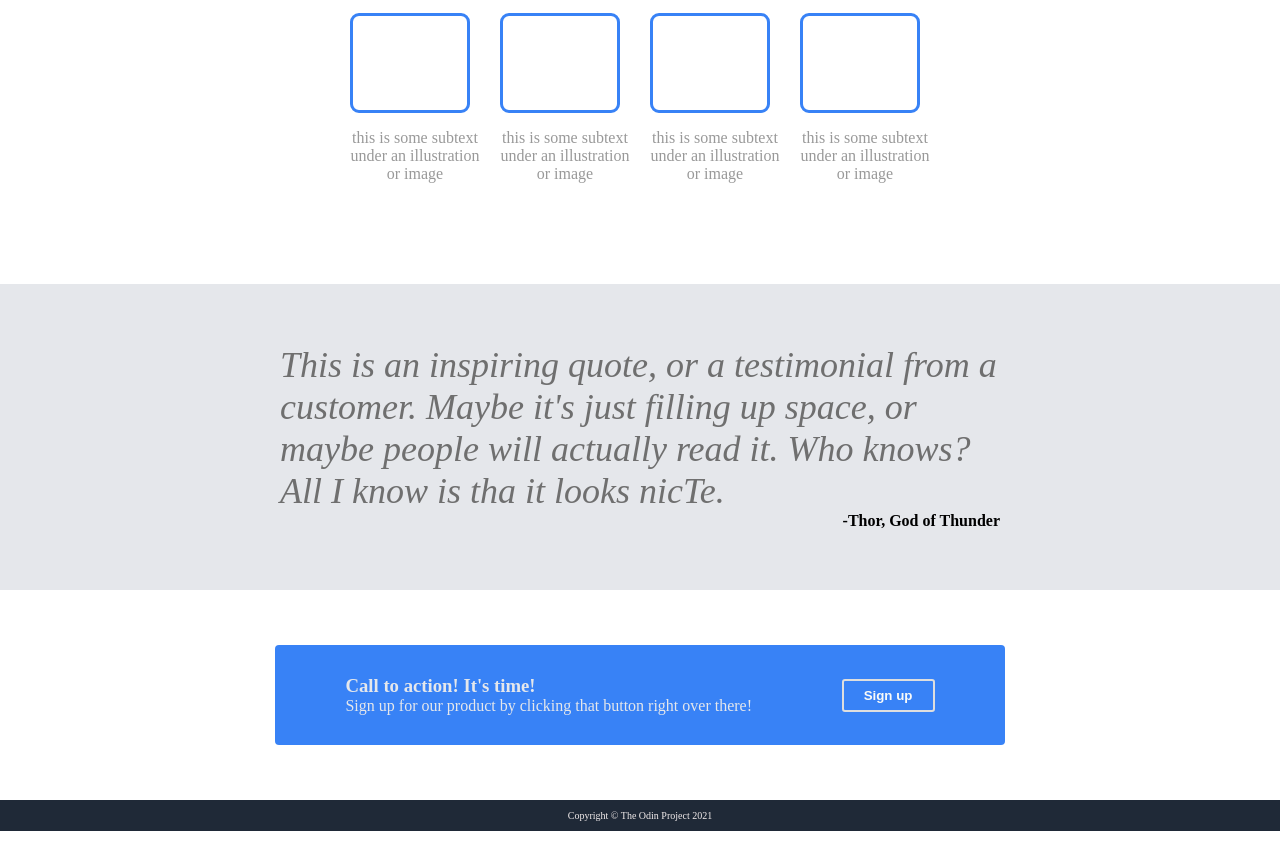
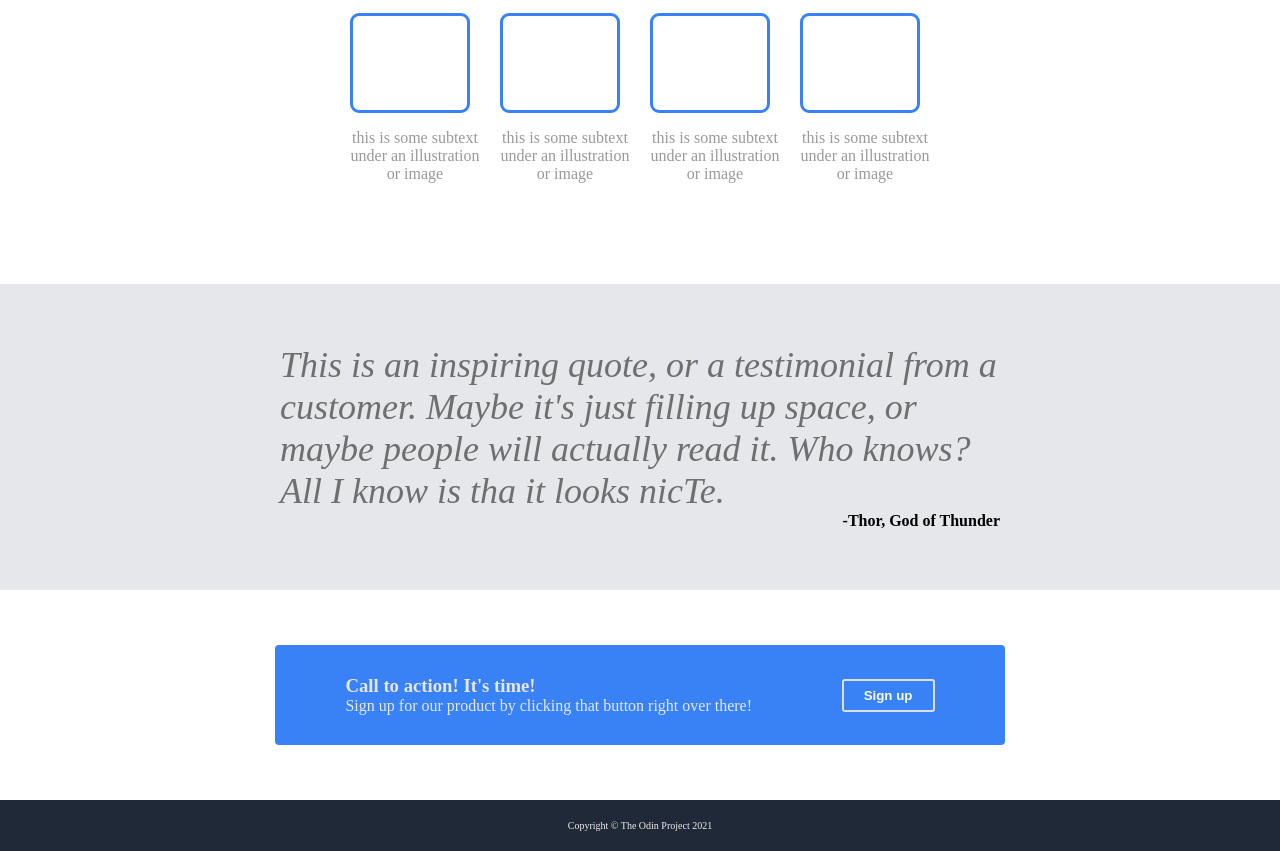
Before and after one commit to Armand75/odinfoundations-cssProject, a plain HTML site: page index.html in a window 1280 px wide. Shown: the part 528-1379 px from the top of the page. Drawn offline with Linux system fonts and the light colour scheme.

Commit message:
increase padding on the footer paragraph

```diff
--- a/styles.css
+++ b/styles.css
@@ -212,7 +212,7 @@ footer {
 }
 
 footer p{
-    margin: 10px auto;
+    margin: 20px;
     display: flex;
     justify-content: center;
     align-items: center;
```
